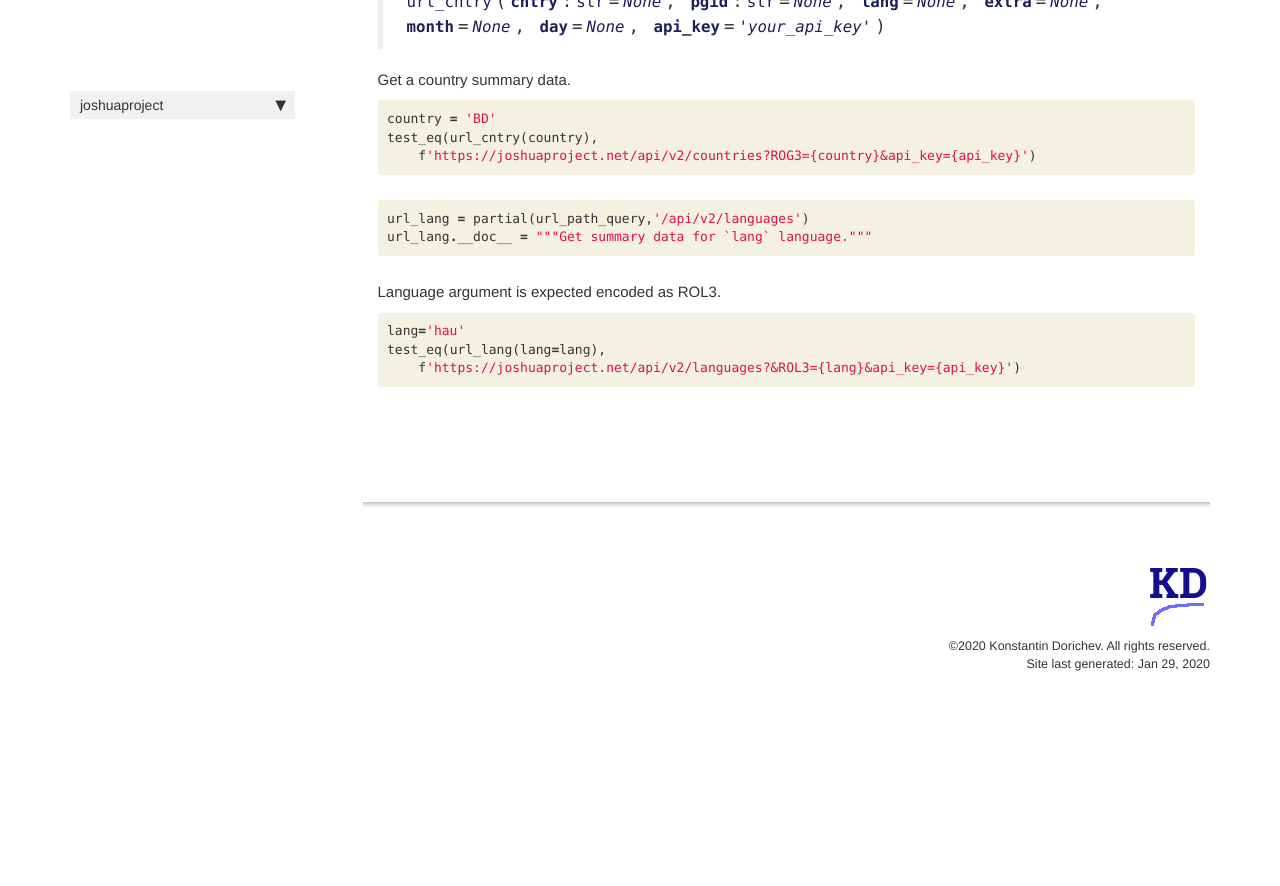
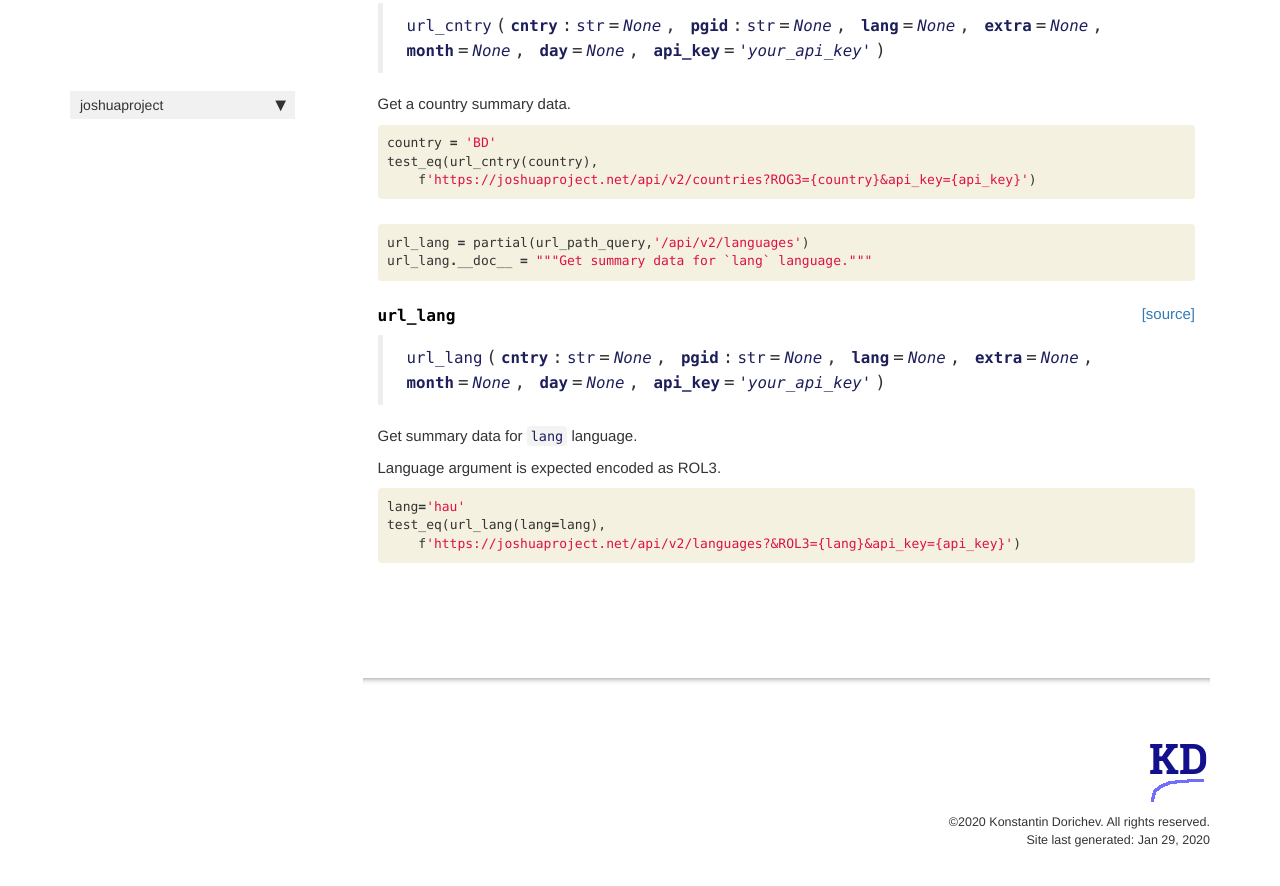
Before and after one commit to kdorichev/joshuaproject, a Jekyll site: the page built from docs/url.html, in a window 1280 px wide and 900 px high, scrolled down 2919 px. Shown: the top 886 px of the window. Built offline with Jekyll 4.4.1, drawn with Linux system fonts in a browser that asks for light colours; nearby versions of some CDN libraries; comment, search, counter and statistics services are not loaded; before the commit the page ends 3643 px from its top, so only the background shows below that.

Commit message:
url_lang properly exported

```diff
--- a/docs/url.html
+++ b/docs/url.html
@@ -425,15 +425,33 @@
 </div>
 
 </div>
+<div class="cell border-box-sizing code_cell rendered">
+
+<div class="output_wrapper">
+<div class="output">
+
+<div class="output_area">
+
+
+<div class="output_markdown rendered_html output_subarea ">
+<h4 id="url_lang" class="doc_header"><code>url_lang</code><a href="" class="source_link" style="float:right">[source]</a></h4><blockquote><p><code>url_lang</code>(<strong><code>cntry</code></strong>:<code>str</code>=<em><code>None</code></em>, <strong><code>pgid</code></strong>:<code>str</code>=<em><code>None</code></em>, <strong><code>lang</code></strong>=<em><code>None</code></em>, <strong><code>extra</code></strong>=<em><code>None</code></em>, <strong><code>month</code></strong>=<em><code>None</code></em>, <strong><code>day</code></strong>=<em><code>None</code></em>, <strong><code>api_key</code></strong>=<em><code>'your_api_key'</code></em>)</p>
+</blockquote>
+<p>Get summary data for <code>lang</code> language.</p>
+
+</div>
+
+</div>
+
+</div>
+</div>
+
+</div>
 <div class="cell border-box-sizing text_cell rendered"><div class="inner_cell">
 <div class="text_cell_render border-box-sizing rendered_html">
 <p>Language argument is expected encoded as ROL3.</p>
 
 </div>
 </div>
-</div>
-<div class="cell border-box-sizing code_cell rendered">
-
 </div>
 <div class="cell border-box-sizing code_cell rendered">
 <div class="input">
--- a/joshuaproject/_nbdev.py
+++ b/joshuaproject/_nbdev.py
@@ -16,6 +16,8 @@
          "url_pg_cntries.__doc__": "00_url.ipynb",
          "url_cntry": "00_url.ipynb",
          "url_cntry.__doc__": "00_url.ipynb",
+         "url_lang": "00_url.ipynb",
+         "url_lang.__doc__": "00_url.ipynb",
          "CountryCodes": "01_countrycodes.ipynb"}
 
 modules = ["url.py",
--- a/joshuaproject/url.py
+++ b/joshuaproject/url.py
@@ -1,7 +1,7 @@
 # AUTOGENERATED! DO NOT EDIT! File to edit: 00_url.ipynb (unless otherwise specified).
 
 __all__ = ['api_key', 'url_path_query', 'url_upgotd', 'url_pgs_cntry', 'url_upgs_cntry', 'url_pg_cntry',
-           'url_pg_cntries', 'url_cntry']
+           'url_pg_cntries', 'url_cntry', 'url_lang']
 
 # Cell
 import urllib3
@@ -58,3 +58,7 @@
 # Cell
 url_cntry = partial(url_path_query,'/api/v2/countries')
 url_cntry.__doc__ = """Get a country summary data."""
+
+# Cell
+url_lang = partial(url_path_query,'/api/v2/languages')
+url_lang.__doc__ = """Get summary data for `lang` language."""
```
Also changed, not shown: 1 other file.
